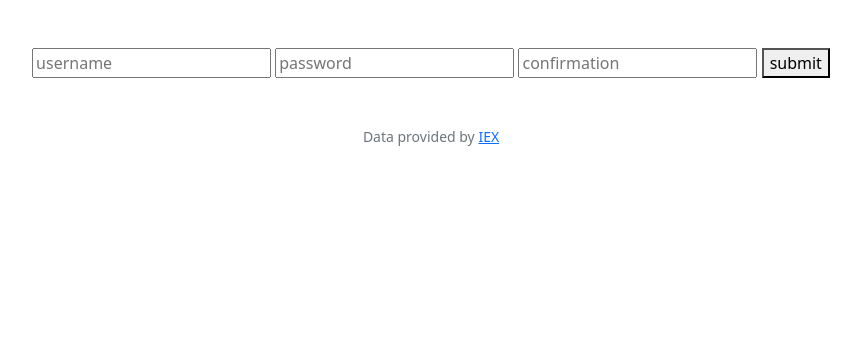
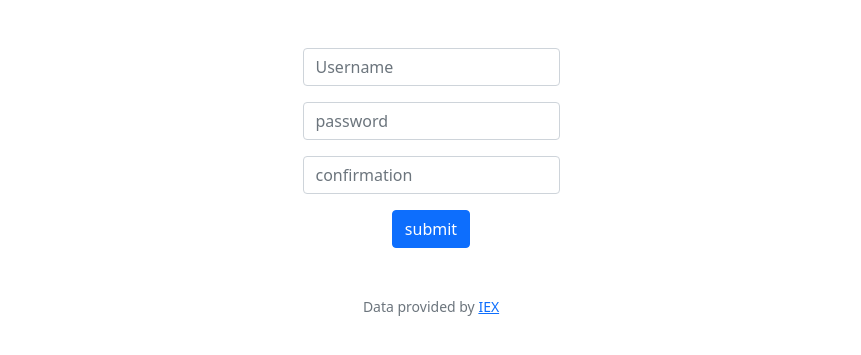
Before and after one commit to holyfatmama/Portfolio, a Flask app: page /register in a window 1280 px wide. Shown: the part 76-431 px from the top of the page, without its empty margins (209-1070 px from the left). Run offline with Flask 3, Linux system fonts and the light colour scheme; some libraries are stand-ins or nearby versions.

Commit message:
Tue, Oct 31, 2023, 8:24 PM +08:00

```diff
--- a/finance/templates/register.html
+++ b/finance/templates/register.html
@@ -7,9 +7,15 @@
 
 {% block main %}
     <form action="/register" method="post">
-        <input name="username" placeholder="username" type="text">
-        <input name="password" placeholder="password" type="text">
-        <input name="confirmation" placeholder="confirmation" type="text">
-        <button type="submit">submit</button>
+        <div class="mb-3">
+            <input name="username" placeholder="Username" type="text" class="form-control mx-auto w-auto">
+        </div>
+        <div class="mb-3">
+            <input name="password" placeholder="password" type="Password" class="form-control mx-auto w-auto">
+        </div>
+        <div class="mb-3">
+            <input name="confirmation" placeholder="confirmation" type="password" class="form-control mx-auto w-auto">
+        </div>
+        <button type="submit" class="btn btn-primary">submit</button>
     </form>
 {% endblock %}
```
